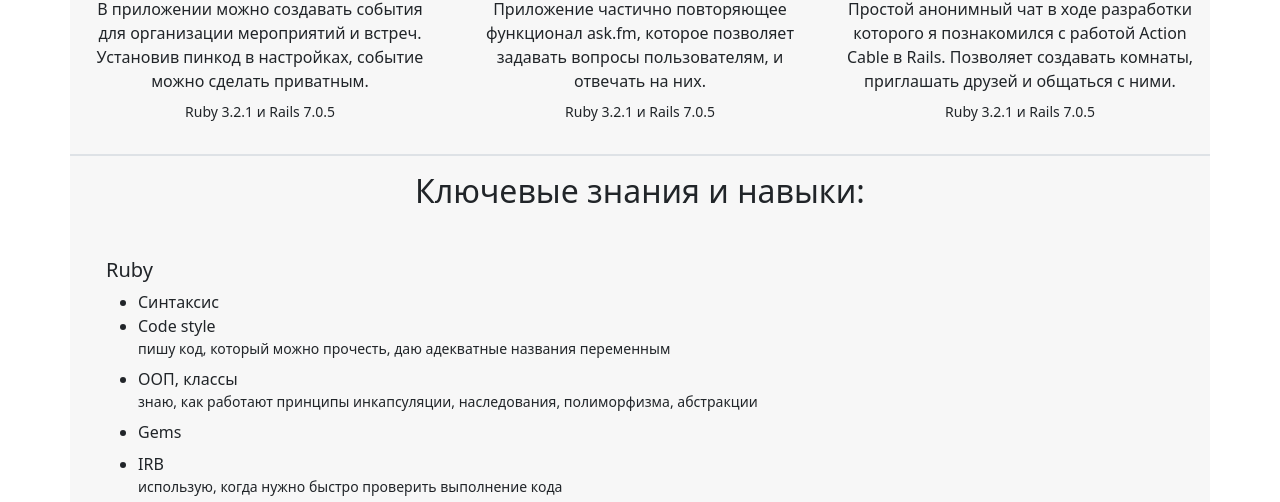
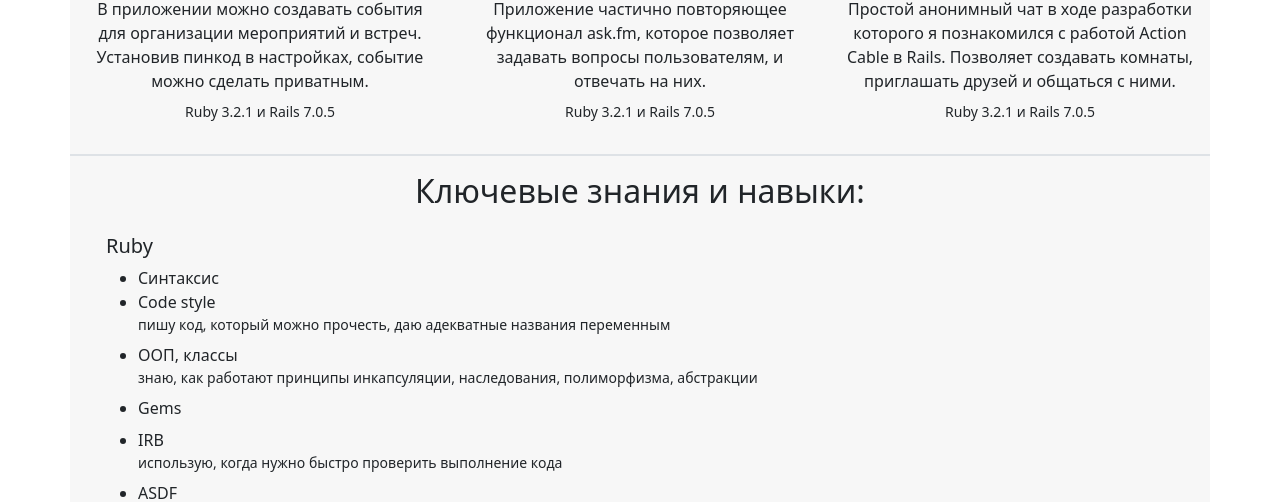
Before and after one commit to Bambukin/cv, a plain HTML site: page index.html in a window 1280 px wide. Shown: the part 546-1048 px from the top of the page. Drawn offline with nearby package versions, Linux system fonts and the light colour scheme.

Commit message:
refactor

```diff
--- a/index.html
+++ b/index.html
@@ -184,7 +184,7 @@
     <h2 class="mb-4 text-center">Ключевые знания и навыки:</h2>
     <div class="mx-4 col">
 
-      <p class="mb-2 mt-4 h5">Ruby</p>
+      <p class="mb-2 h5">Ruby</p>
       <ul>
         <li>Синтаксис</li>
         <li class="mb-2">Code style
```
